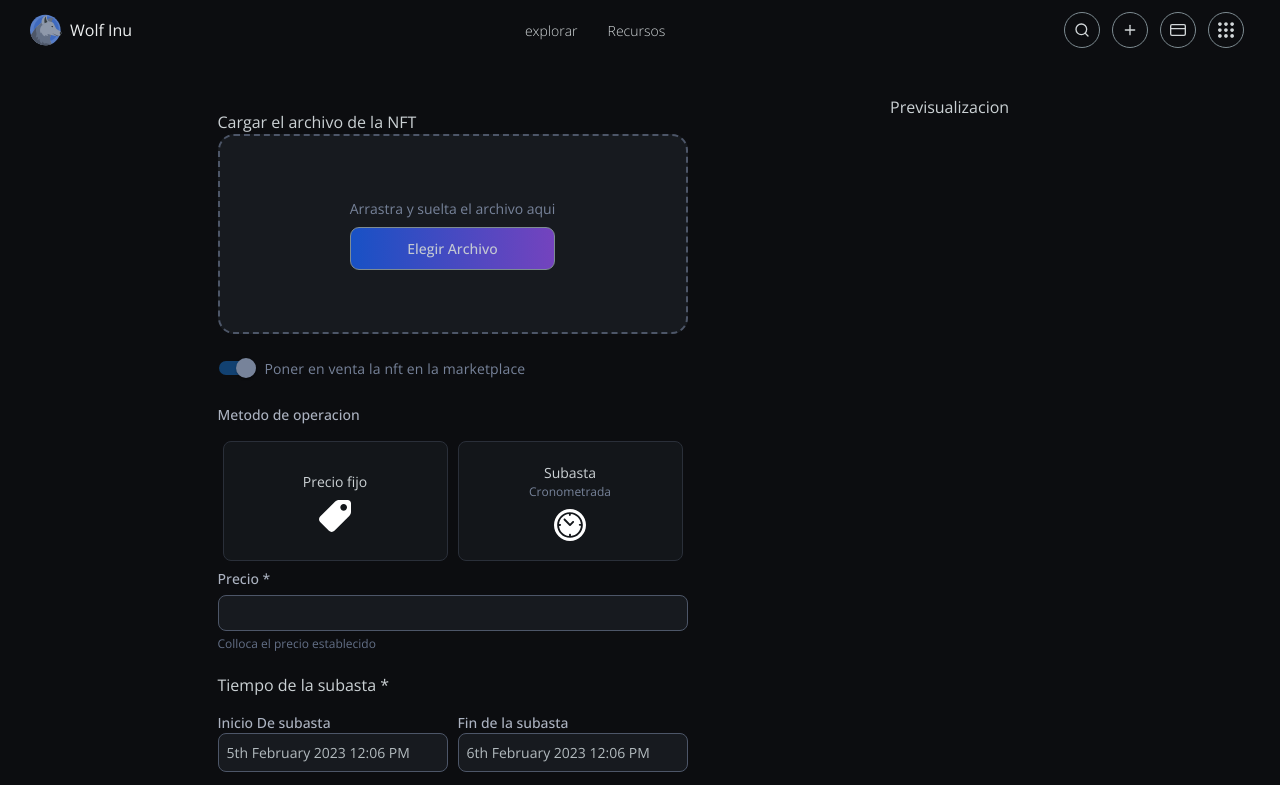
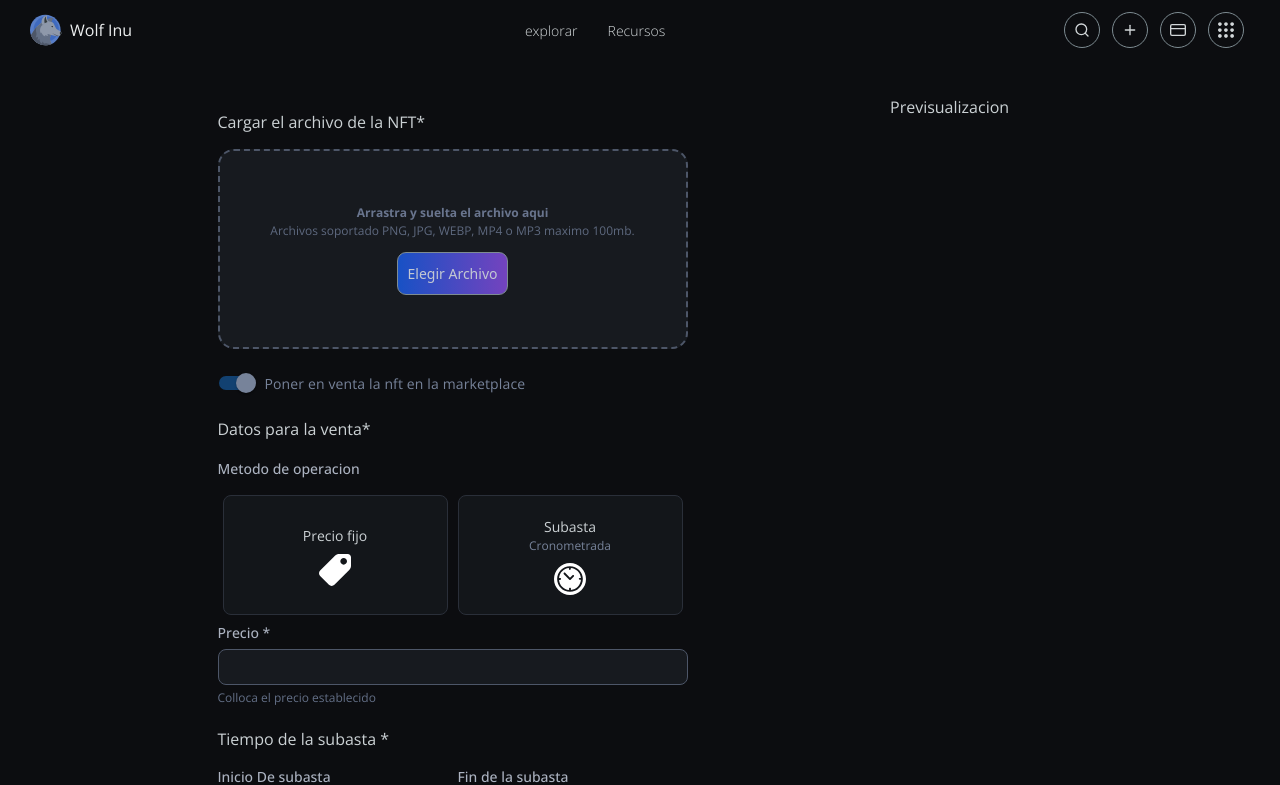
Before and after one commit to angeleesc/wolfy-marketplace-3.0-js, a React (Create React App) app: page /create-new-nft in a window 1280 px wide. Shown: the top 785 px of the page. Built offline with nearby package versions, Linux system fonts and the light colour scheme.

Commit message:
maquetacion de zona

```diff
--- a/src/components/form-controls/drop-zone/FileDropZone.jsx
+++ b/src/components/form-controls/drop-zone/FileDropZone.jsx
@@ -39,8 +39,9 @@ export default function FileDropZone() {
       >
         <input {...getInputProps()} />
         <div className="input-content">
-          <span className="text-[12px] mb-2" >Arrastra y suelta el archivo aqui</span>
-          <button onClick={open} className="wolf-buttom wolf-buttom-primary-gradient" >
+          <span className="text-[12px] info-header" >Arrastra y suelta el archivo aqui</span>
+          <span className="info-content" >Archivos soportado PNG, JPG, WEBP, MP4 o MP3 maximo 100mb.</span>
+          <button onClick={open} className="wolf-buttom wolf-buttom-primary-gradient max-w-[300px] mt-[12px]" >
             Elegir Archivo
           </button>
         </div>
--- a/src/components/form-controls/drop-zone/file-drop-zone.scss
+++ b/src/components/form-controls/drop-zone/file-drop-zone.scss
@@ -21,8 +21,23 @@
         }
 
         .input-content {
-            display       : flex;
-            flex-direction: column;
+            display        : flex;
+            flex-direction : column;
+            justify-content: center;
+            align-items    : center;
+
+            .info-header {
+                // background-color: red;
+                font-size  : 12px;
+                font-weight: 700;
+                color      : theme("colors.wolf-gray-light.600");
+            }
+
+            .info-content{
+                font-size: 12px;
+                color: theme("colors.wolf-gray-light.400");
+            }
+
         }
 
 
--- a/src/scss/components/_buttom.scss
+++ b/src/scss/components/_buttom.scss
@@ -2,14 +2,14 @@
     font-size    : 14px;
     color        : theme("colors.wolf-gray-light.1900");
     padding      : 10px;
-    font-family  : "open-sans";
+    font-family  : "open-sans" sans-serif ;
     font-weight  : 500;
     border-radius: 9px;
 
     &.wolf-buttom-primary {
         background-color: theme("colors.wolf-blue.300");
         border          : 1.5px solid theme("colors.wolf-gray-light.400");
-        transition      : background-color .5s;
+        transition      : background-color .7s;
 
         &:focus {
             background-color: theme("colors.wolf-off-blue.300");
@@ -24,9 +24,37 @@
 
         background: rgb(24, 81, 197);
         background: linear-gradient(90deg, rgba(24, 81, 197, 1) 0%, rgba(116, 67, 190, 1) 100%);
-        // color: theme("colors.");
         border    : 1px solid theme("colors.wolf-gray.500");
-        color: theme("colors.wolf-gray-light.1800");
+        color     : theme("colors.wolf-gray-light.1800");
+        position  : relative;
+        z-index   : 10;
+        overflow  : hidden;
+
+        &::before {
+            content         : "";
+            display         : block;
+            background-color: theme("colors.wolf-blue.500");
+            left            : 0;
+            top             : 0;
+            position        : absolute;
+            width           : 100%;
+            height          : 100%;
+            z-index         : -1;
+            opacity         : 0;
+            transition: opacity .7s,  background-color .7s  ;
+        }
+
+        &:hover{
+            &::before{
+                opacity: 1;
+            }
+        }
+        &:focus{
+            &::before{
+                opacity: 1;
+                background-color: theme("colors.wolf-blue.400");
+            }
+        }
 
 
 
--- a/src/template/pages/Mint/MintNftForm.jsx
+++ b/src/template/pages/Mint/MintNftForm.jsx
@@ -18,7 +18,7 @@ export default function MintNftForm() {
 
   return (
     <form className="wolf-form">
-      <h3>Cargar el archivo de la NFT</h3>
+      <h3 className="mb-[15px]" >Cargar el archivo de la NFT*</h3>
 
       <FileDropZone />
 
@@ -35,7 +35,7 @@ export default function MintNftForm() {
           />
         }
       />
-
+      <h3 className="mb-[15px]" >Datos para la venta*</h3>
       <div>
         <div className="wolft-form-control-label mb-[10px]">
           <span>Metodo de operacion</span>
```
